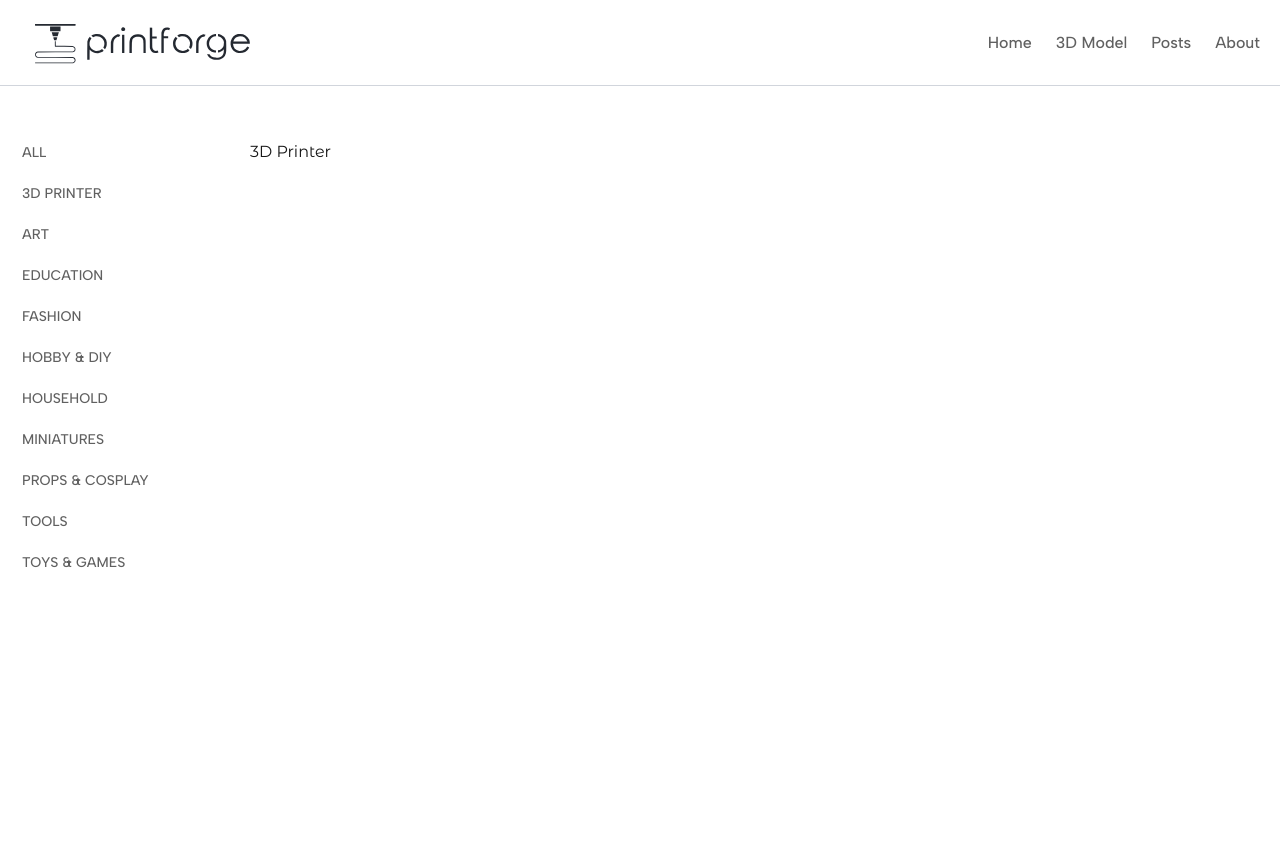
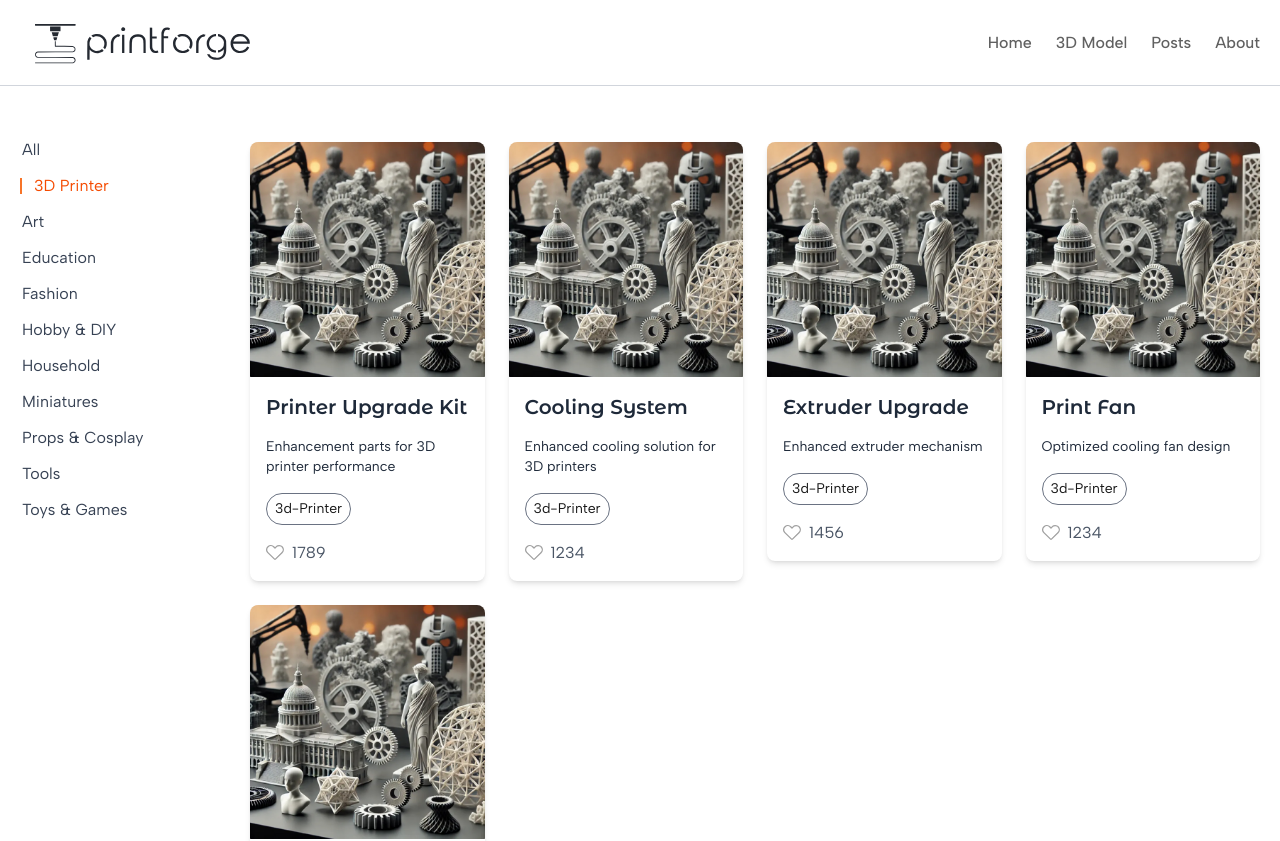
Before and after one commit to Dipok12/printforge, a Next.js app: page /3d-model/categories/3d-printer in a window 1280 px wide. Shown: the top 841 px of the page. Before the commit the page ends 800 px from the top, so only its background shows below. Built offline with nearby package versions, Linux system fonts and the light colour scheme.

Commit message:
categories

```diff
--- a/app/3d-model/[id]/page.tsx
+++ b/app/3d-model/[id]/page.tsx
@@ -6,7 +6,7 @@ export default async function ModleSinglePage({params}: ModelDetailPageProps){
     const {id} = await params;
     const model = await getModelById(id)
     return (
-        <section className="px-5 py-14">
+        <section>
             <div className="container">
                 <div className="detailsInr grid grid-cols-2 items-center gap-10">
                     <div className="imgCol relative">
--- a/app/3d-model/categories/[categoryName]/page.tsx
+++ b/app/3d-model/categories/[categoryName]/page.tsx
@@ -1,13 +1,24 @@
+import ModelCard from "@/app/components/common/ModelCard"
+import {CategoryPageParams, Model} from '@/app/types'
+import { getModels } from "@/app/lib/models"
 
-import {CategoryPageParams} from '@/app/types'
 import {getCategoryBySlug} from "@/app/lib/categories"
 
 export default async function CategoryPage({params}: CategoryPageParams) {
     const {categoryName} = await params
     const category = getCategoryBySlug(categoryName);
-    console.log(category);
+    const models = await getModels({category: categoryName})
+
     return (
-        <h2>{category.displayName}</h2>
+        <div
+            className="grid grid-cols-1 gap-6 sm:grid-cols-2 lg:grid-cols-3 xl:grid-cols-4"
+            role="region"
+            aria-label="3D Models Gallery"
+        >
+            {models.map((model: Model) => (
+            <ModelCard key={model.id} model={model} />
+        ))}
+    </div>
     )
 
 }
--- a/app/3d-model/layout.tsx
+++ b/app/3d-model/layout.tsx
@@ -1,32 +1,14 @@
-import Link from "next/link";
+
 import type { ReactNode } from "react"
-import { getAllCategories } from "@/app/lib/categories"
-import type { Category } from "@/app/types"
+import CategoriesNav from "../components/common/CategoriesNav";
 
 
 export default function ModelSidebar({ children }: { children: ReactNode }) {
-    const categories: Category[] = getAllCategories()
     return(
         <section className="px-5 py-14">
             <div className="container">
                 <div className="grid grid-cols-[150px_1fr] gap-20">
-                    <nav>
-                        <Link href="/3d-model" className="block text-[14px] uppercase font-medium text-[#606060] border-l-2 border-l-transparent transition-all duration-200 hover:pl-3 hover:text-[#F77429] hover:border-l-[#F77429]">
-                            All
-                        </Link>
-                        <ul>
-                        {categories.map((cat) => (
-                            <li key={cat.slug}>
-                            <Link
-                                href={`/3d-model/categories/${cat.slug}`}
-                                className="block my-5 text-[14px] uppercase font-medium text-[#606060] border-l-2 border-l-transparent transition-all duration-200 hover:pl-3 hover:text-[#F77429] hover:border-l-[#F77429]"
-                            >
-                                {cat.displayName}
-                            </Link>
-                            </li>
-                        ))}
-                        </ul>
-                    </nav>
+                    <CategoriesNav/>
                     {children}
                 </div>
             </div>
--- a/app/3d-model/page.tsx
+++ b/app/3d-model/page.tsx
@@ -1,12 +1,12 @@
 import ModelCard from "@/app/components/common/ModelCard";
 import type { Model } from "@/app/types"
-import { getAllModels } from "../lib/models"
+import { getModels } from "../lib/models"
 
 
 
 
 export default async function Models(){
-    const models = await getAllModels()
+    const models = await getModels()
     return(
         <section>
             <div className="container">
--- /dev/null
+++ b/app/components/common/CategoriesNav.tsx
@@ -0,0 +1,33 @@
+"use client"
+import { usePathname } from "next/navigation"
+import NavLink from "./NavLink"
+import { getAllCategories } from "@/app/lib/categories"
+import type { Category } from "@/app/types"
+
+export default function CategoriesNav() {
+    const pathname = usePathname();
+    const categories: Category[] = getAllCategories()
+    return(
+        <div>
+            <div className="relative">
+                 <ul>
+                    <NavLink
+                        href="/3d-model"
+                        isActive={pathname === "/3d-model"}
+                        >
+                        All
+                    </NavLink>
+                    {categories.map((cat) => (
+                        <NavLink
+                            href={`/3d-model/categories/${cat.slug}`}
+                            key={cat.slug}
+                            isActive={pathname === `/3d-model/categories/${cat.slug}`}
+                        >
+                            {cat.displayName}
+                        </NavLink>
+                        ))}
+                 </ul>
+            </div>
+        </div>
+    )
+}
--- /dev/null
+++ b/app/components/common/NavLink.tsx
@@ -0,0 +1,18 @@
+
+import { NavLinkProps } from "@/app/types"
+import Link from "next/link"
+
+export default function NavLink({href, children, isActive}: NavLinkProps){
+    return(
+        <li
+        className={`mb-5 border-l-2 transition-all duration-200 hover:pl-3 hover:text-[#F77429] hover:border-l-[#F77429] leading-4 ${
+        isActive ? "pl-3 border-l-[#F77429]" : "border-l-transparent"
+        }`}>
+            <Link href={href}
+            className={`cursor-pointer text-[16px]  hover:text-orange-600 ${isActive ? "text-orange-600" : "text-gray-700"}`}
+            >
+            {children}
+            </Link>
+        </li>
+    )
+}
--- a/app/lib/models.ts
+++ b/app/lib/models.ts
@@ -1,12 +1,25 @@
 import modelsData from "../data/models.json"
-import type { Model } from "../types"
+import type { Model, GetModelsParams } from "../types"
 
-export async function getAllModels(): Promise<Model[]> {
-  // This is where you'd write code to fetch the list
-  // of models from a database. We're mocking that with
-  // our JSON array of data in models.json for now.
-  return modelsData
+export async function getModels({ category }: GetModelsParams = {}): Promise<Model[]> {
+  let filteredModels = [...modelsData]
+  if(category){
+    filteredModels = modelsData.filter(
+      (model:Model) => model.category === category
+    )
+  }
+  return filteredModels
 }
+
+
+
+
+// export async function getAllModels(): Promise<Model[]> {
+//   // This is where you'd write code to fetch the list
+//   // of models from a database. We're mocking that with
+//   // our JSON array of data in models.json for now.
+//   return modelsData
+// }
 
 export async function getModelById(id: string | number): Promise<Model> {
   // These functions don't technically need to be async functions,
```
Also changed, not shown: app/types/index.ts (+13 -0 lines).
